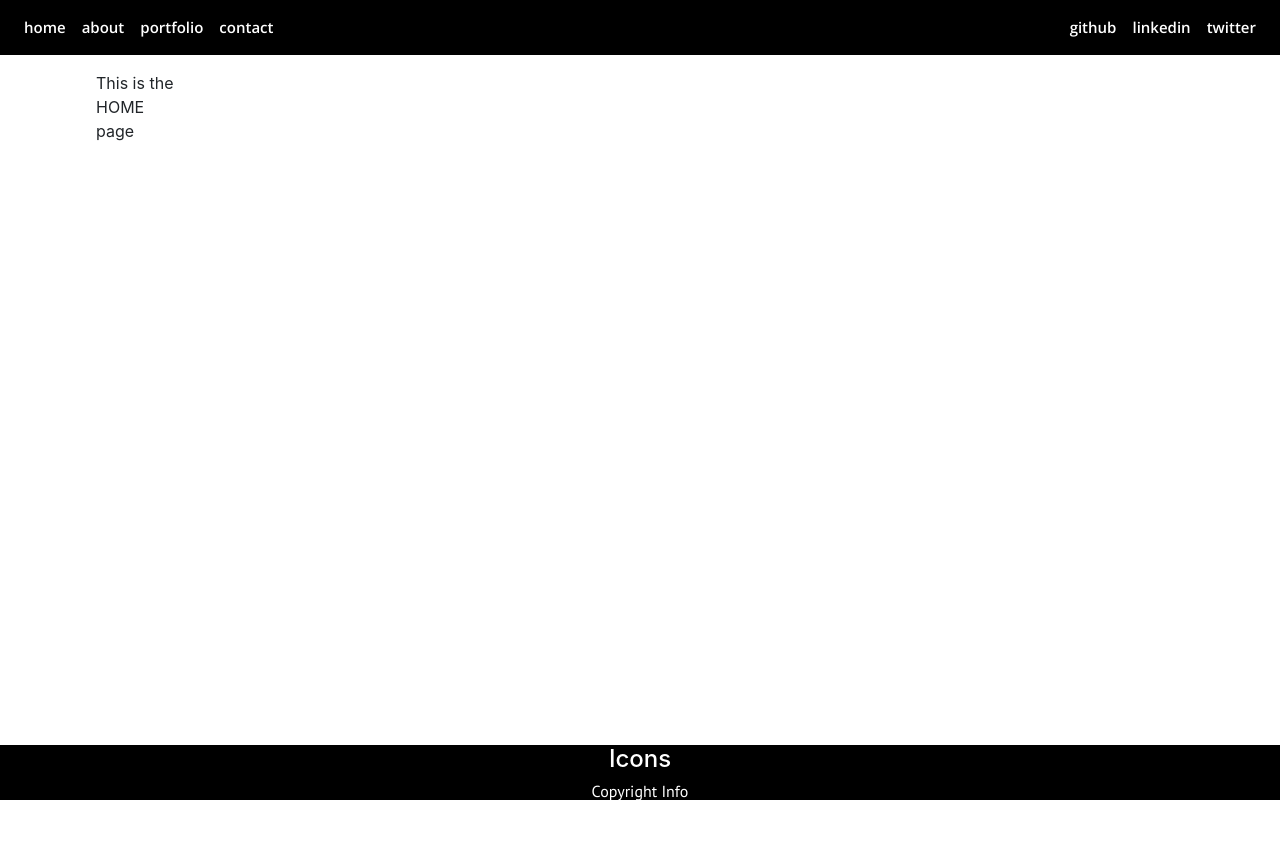
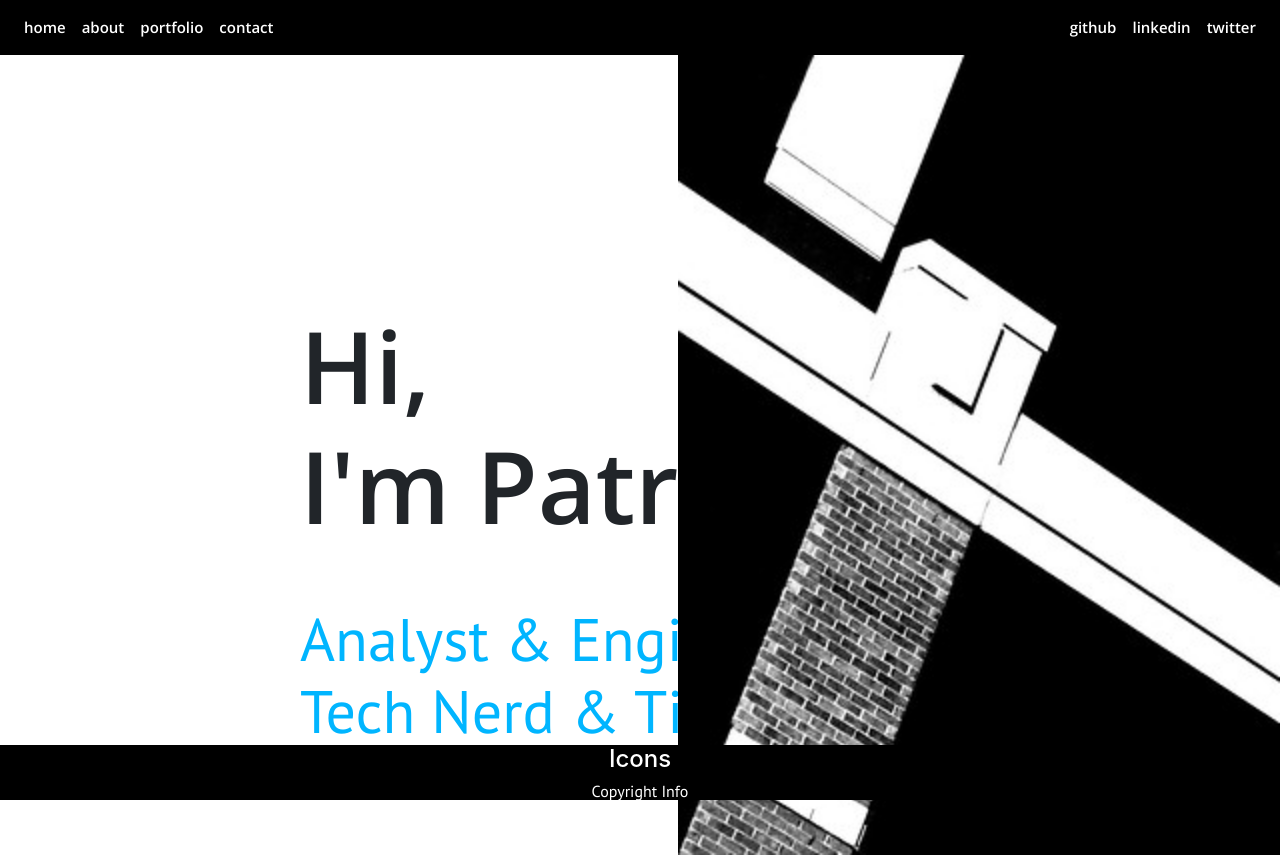
Before and after one commit to patruq/patruq.github.io, a React (Create React App) app in the folder personal-website/: page / in a window 1280 px wide. Before the commit the page ends 801 px from the top, so only its background shows below. Built offline with nearby package versions, Linux system fonts and the light colour scheme.

Commit message:
updated home

```diff
--- a/personal-website/package.json
+++ b/personal-website/package.json
@@ -6,6 +6,7 @@
     "@testing-library/jest-dom": "^4.2.4",
     "@testing-library/react": "^9.5.0",
     "@testing-library/user-event": "^7.2.1",
+    "ajv": "^6.8.1",
     "bootstrap": "^4.3.1",
     "react": "^16.13.1",
     "react-bootstrap": "^1.3.0",
--- a/personal-website/src/components/footer.js
+++ b/personal-website/src/components/footer.js
@@ -14,26 +14,11 @@
         color: white;
         height: 55px;
         margin: 0 auto;
-        position: absolute;
+        position: fixed;
         width: 100%;
         text-align: center;
     }
 `;
-/*
-const Feature = () => {
-    return (
-        <div className="main-footer">
-            <div className="icons">
-                <h4>Icons</h4>
-                <div className="copyright">
-                    <h6>Copyright Info</h6>
-                </div>
-            </div>
-        </div>
-    )
-}
-export default Feature;
-*/
 
 export const Footer = () => (
     <Styles>
--- a/personal-website/src/components/routes/home.js
+++ b/personal-website/src/components/routes/home.js
@@ -1,18 +1,38 @@
 import React from 'react';
 import styled from 'styled-components';
 
-const GridWrapper = styled.div`
-    display: grid;
-    grid-gap: 10px;
-    margin-top: 1em;
-    margin-left: 6em;
-    margin-right: 6em;
-    grid-template-columns: repeat(12, 1fr);
-    grid-auto-rows: minmax(25px, auto);
+const Styles = styled.div`
+    .left-half {
+        position: absolute;
+        left: 0px;
+    }
+    img {
+        position: absolute;
+        right: 0px;
+        height: 100%;
+    }
+    h1 {
+        font-family: Open Sans;
+        font-size: 100px;
+        padding-top: 250px;
+        padding-left: 300px;
+    }
+    h2 {
+        color: #00B5FF;
+        font-family: PT Sans;
+        font-size: 60px;
+        padding-top: 50px;
+        padding-left: 300px;
+    }
 `;
 
+
 export const Home = (props) => (
-    <GridWrapper>
-        <p>This is the HOME page</p>
-    </GridWrapper>
+     <Styles>
+        <div className="left-half">
+            <h1>Hi,<br/>I'm Patrick</h1>
+            <h2>Analyst & Engineer<br/>Tech Nerd & Tinkerer</h2>
+        </div>
+        <img src={require("../../assets/images/black-white-brick copy.jpg")} />
+     </Styles>
 )
```
Also changed, not shown: personal-website/src/assets/images/black-white-brick copy.jpg (added), 1 other file (tests, documents, lock files or other folders).
